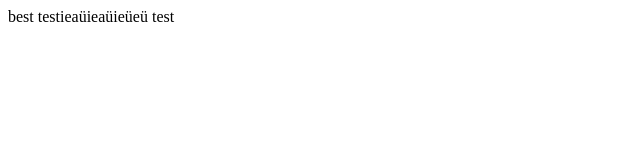
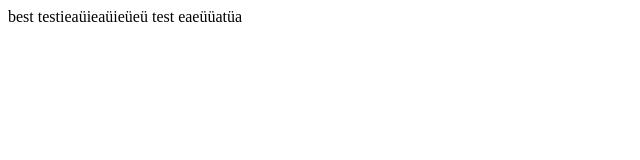
Before and after one commit to uiea/web-giri-, a plain HTML site: page index.html in a window 1280 px wide. Shown: the full height of the page, 0-640 px from the left. Drawn offline with Linux system fonts and the light colour scheme.

Commit message:
Update index.html

```diff
--- a/index.html
+++ b/index.html
@@ -7,5 +7,6 @@
 best
 testieaüieaüieüeü
 test
+	eaeüüatüa
 </body>
 </html>
```
